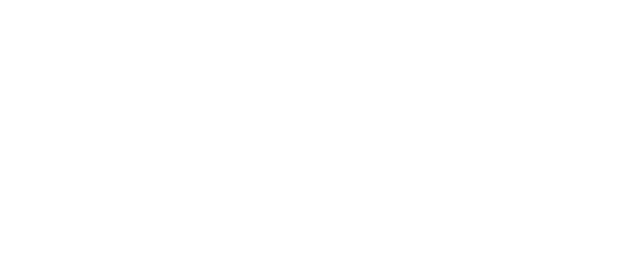
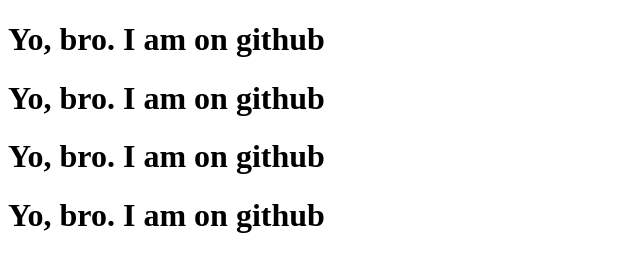
Before and after one commit to 99Hex/second-try, a plain HTML site: page index.html in a window 1280 px wide. Shown: the whole page, without its empty margins (0-640 px from the left). Drawn offline with Linux system fonts and the light colour scheme.

Commit message:
added header

```diff
--- a/index.html
+++ b/index.html
@@ -7,6 +7,9 @@
     <title>second-try</title>
 </head>
 <body>
-
+    <h1>Yo, bro. I am on github</h1>
+    <h1>Yo, bro. I am on github</h1>
+    <h1>Yo, bro. I am on github</h1>
+    <h1>Yo, bro. I am on github</h1>
 </body>
 </html>
```
